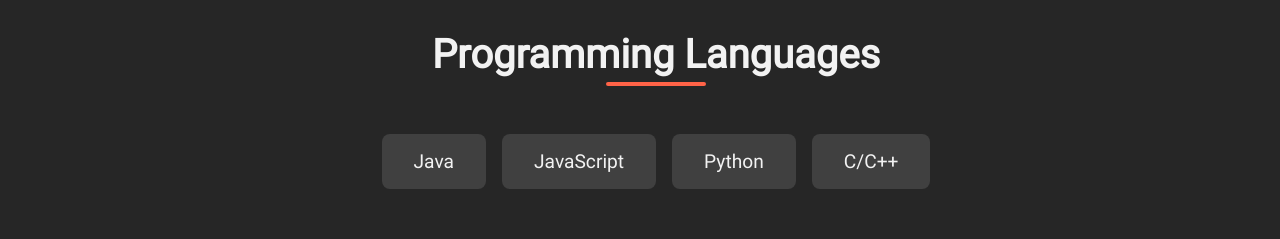
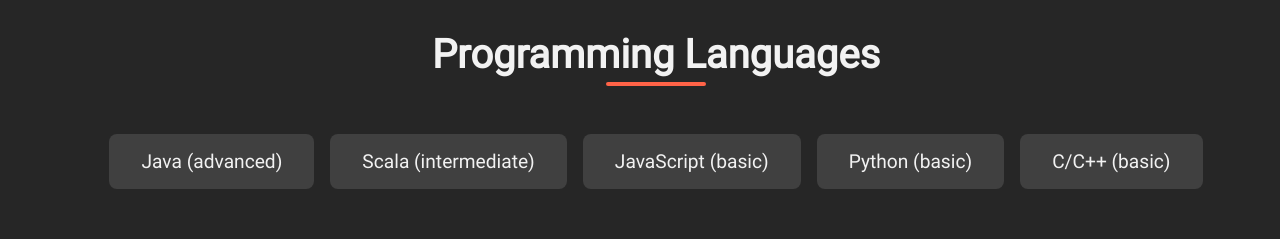
Before and after one commit to LudvigOD/Webportfolio, a React (Vite) app in the folder client/: page / in a window 1280 px wide. Shown: the part 960-1199 px from the top of the page. Built offline with nearby package versions, Linux system fonts and the light colour scheme.

Commit message:
fixed projects

```diff
--- a/client/src/components/ProgrammingLangs/ProgrammingLangs.jsx
+++ b/client/src/components/ProgrammingLangs/ProgrammingLangs.jsx
@@ -1,7 +1,7 @@
 import './ProgrammingLangs.css'; // Import the CSS file for styling
 
 const ProgrammingLanguages = () => {
-  const languages = ['Java', 'JavaScript', 'Python', 'C/C++'];
+  const languages = ['Java (advanced)', 'Scala (intermediate)', 'JavaScript (basic)', 'Python (basic)', 'C/C++ (basic)'];
 
   return (
     <div className="languages-section">
```
